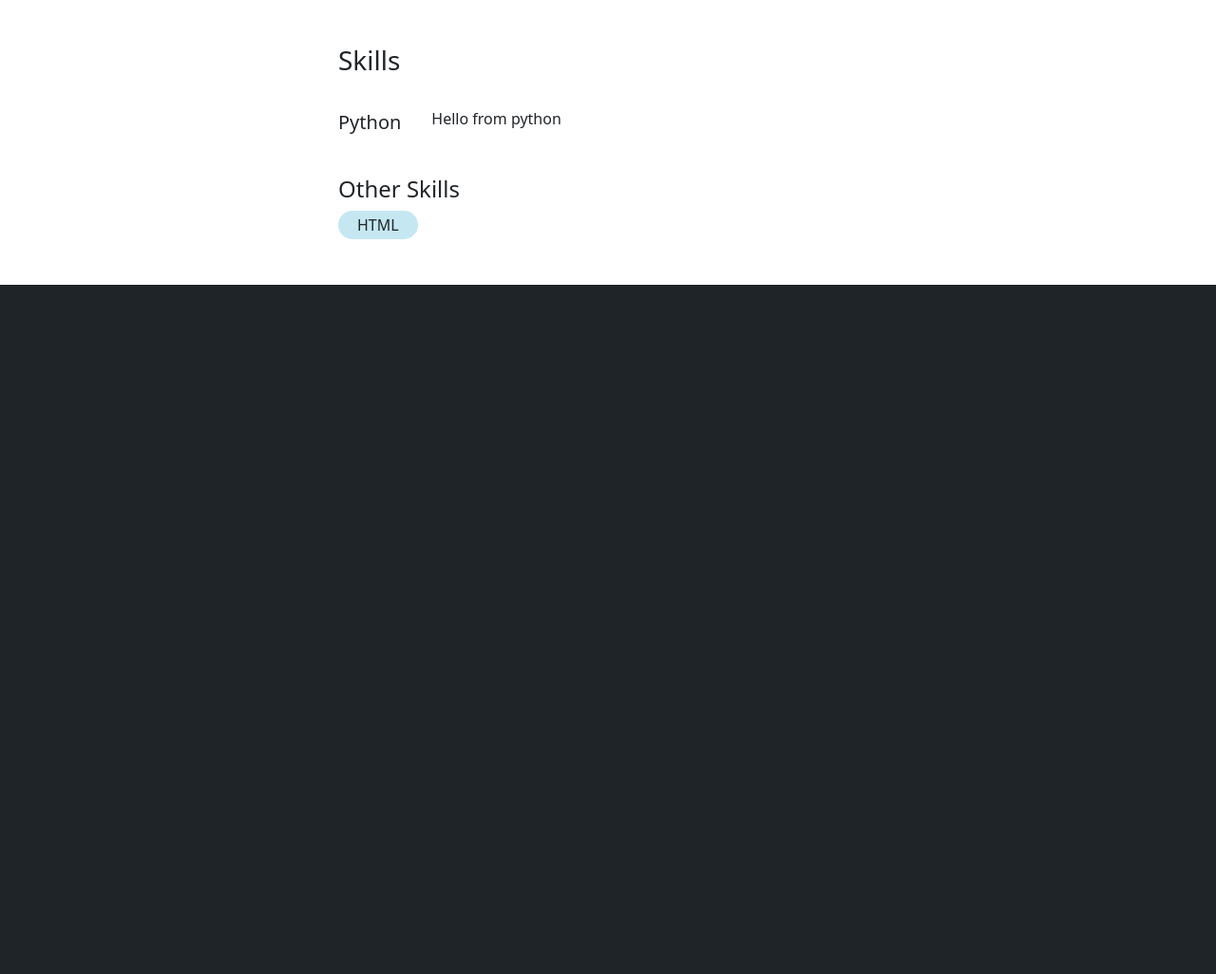
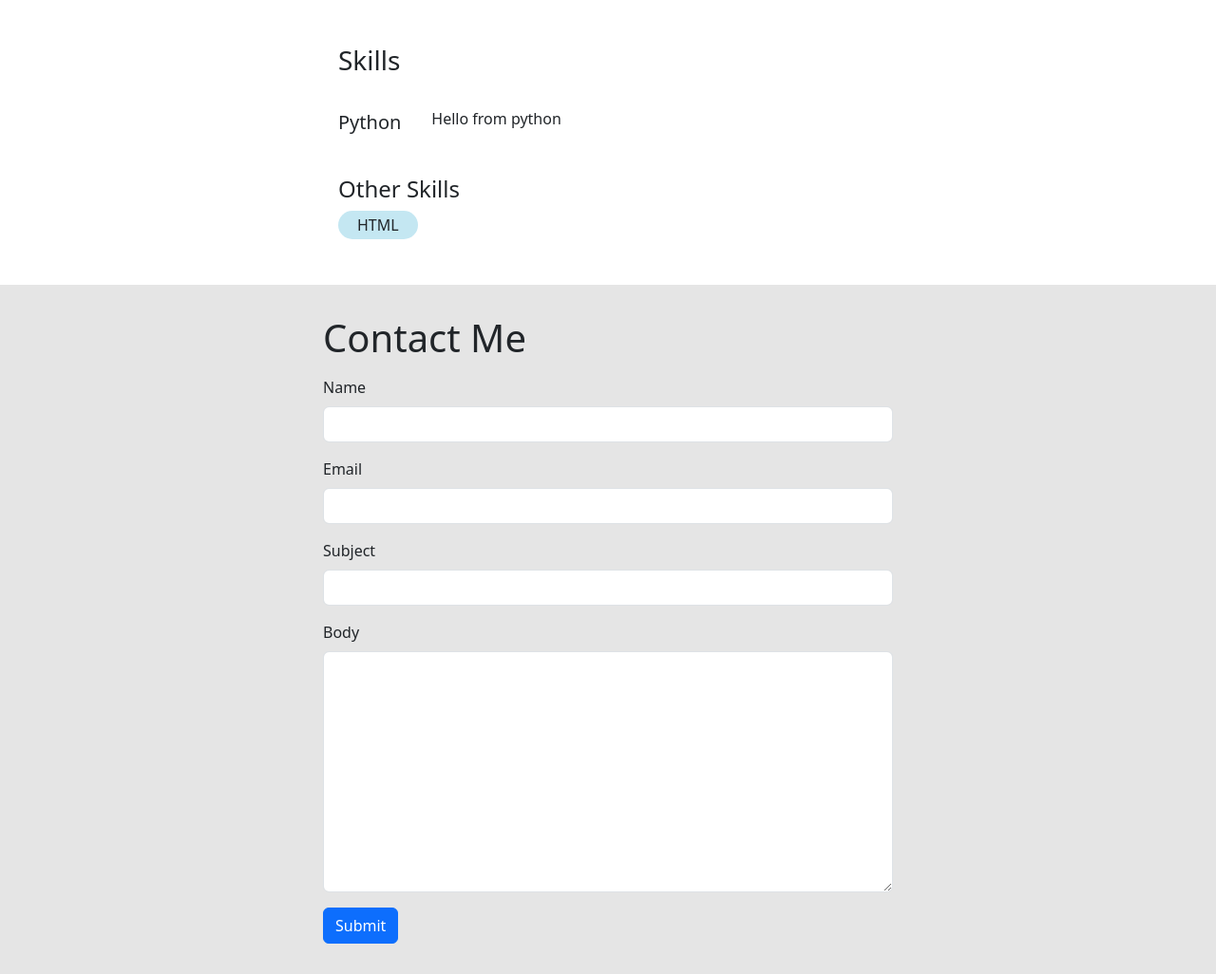
Before and after one commit to IamMunim/Munim, a Django app: page / in a window 1280 px wide. Shown: the part 1223-2249 px from the top of the page at 95% size. Before the commit the page ends 1523 px from the top, so only its background shows below. Run offline with Django 5.2, Linux system fonts and the light colour scheme; data comes from the database, SQL or seed files in the repository; both versions use the stored data as it was after the commit; some libraries are stand-ins or nearby versions.

Commit message:
committed

```diff
--- a/base/forms.py
+++ b/base/forms.py
@@ -1,5 +1,5 @@
 from django.forms import ModelForm
-from .models import Project
+from .models import Project,Message
 
 class ProjectForm(ModelForm):
     class Meta:
@@ -20,3 +20,26 @@ class ProjectForm(ModelForm):
          self.fields['body'].widget.attrs.update(
               {'class':'form-control' }
          )
+
+
+class MessageForm(ModelForm):
+    class Meta:
+         model = Message
+         fields = ['name','email','subject','body']
+
+
+    def __init__(self, *args, **kwargs):
+         super(MessageForm,self).__init__(*args, **kwargs)
+         self.fields['name'].widget.attrs.update(
+              {'class':'form-control'}
+         )
+
+         self.fields['email'].widget.attrs.update(
+              {'class':'form-control' }
+         )
+         self.fields['subject'].widget.attrs.update(
+              {'class':'form-control' }
+         )
+         self.fields['body'].widget.attrs.update(
+              {'class':'form-control' }
+         )
--- a/base/templates/base/home.html
+++ b/base/templates/base/home.html
@@ -1,7 +1,4 @@
-{% extends 'base/main.html' %}
-{% load static %}
-{% block content %}
-
+{% extends 'base/main.html' %} {% load static %} {% block content %}
 
 <section class="hero">
   <div class="hero--content">
@@ -51,11 +48,11 @@
   <div class="about--wrapper">
     <h3>Here About Me</h3>
     <p>
-          In this tutorial you get a step by step guide on how to install and
-          create a Django project. You will learn how to create a project where
-          you can add, read, update or delete data. You will learn how to make
-          HTML Templates and use Django Template Tags to insert data within a
-          HTML document.
+      In this tutorial you get a step by step guide on how to install and create
+      a Django project. You will learn how to create a project where you can
+      add, read, update or delete data. You will learn how to make HTML
+      Templates and use Django Template Tags to insert data within a HTML
+      document.
     </p>
     <p>
       How to use CSS media queries to create a responsive image gallery that
@@ -70,9 +67,7 @@
     {% for skill in detailedSkills %}
     <div class="skills--wrapper">
       <h5>{{skill.title}}</h5>
-          <p>
-            {{skill.body}}
-          </p>
+      <p>{{skill.body}}</p>
     </div>
     {% endfor %}
     <h4>Other Skills</h4>
@@ -85,4 +80,30 @@
     </div>
   </div>
 </section>
+
+<section class="section--2">
+
+  <div class="container">
+    <h1 class="contact--form mb-3">Contact Me</h1>
+    <form class="contact--form" action="" method="POST">
+      {% csrf_token %}
+      {% for field in form %}
+
+      <div class="mb-3">
+        <label for="" class="form-label">{{field.label}}</label>
+        {{field}}
+      </div>
+
+      {% endfor %}
+      <input
+        class="btn btn-primary"
+        type="submit"
+        value="Submit"
+        name=""
+        id=""
+      />
+    </form>
+  </div>
+</section>
+
 {% endblock content %}
--- a/base/templates/base/inbox.html
+++ b/base/templates/base/inbox.html
@@ -4,6 +4,7 @@
 
 <div class="container">
 <h3>My messages</h3>
+<h5>Unread Messeages ({{unreadCount}})</h5>
 <table class="table">
     <thead>
         <tr>
--- a/base/templates/base/main.html
+++ b/base/templates/base/main.html
@@ -19,6 +19,17 @@
 
     {% include 'base/navbar.html' %}
 
+    {% if messages %}
+
+    {% for message in messages %}
+    <div class="alert alert-success" role="alert">
+      {{ message }}
+    </div>
+
+    {% endfor %}
+
+{% endif %}
+
     {% block content %}
 
      {% endblock content %}
--- a/base/templates/base/navbar.html
+++ b/base/templates/base/navbar.html
@@ -1,8 +1,8 @@
 <section class="navigation-bar">
   <a href="{% url 'home' %}" class="navi-link">Home</a>
-  <a href="{% url 'home' %}" class="navi-link">Projects</a>
+  <a href="{% url 'all-project' %}" class="navi-link">Projects</a>
   <a href="#" class="navi-link">Courses</a>
-  <a href="#" class="navi-link">Contacts</a>
+  <a href="{% url 'contact' %}" class="navi-link">Contacts</a>
    {% if request.user.is_authenticated %}
    <a href="{% url 'inbox' %}" class="navi-link">Inbox</a>
   <a href="{% url 'add-project' %}" class="navi-link">Add Project</a>
--- a/base/urls.py
+++ b/base/urls.py
@@ -5,8 +5,10 @@ urlpatterns=[
     path('',views.homePage,name='home'),
     path('project/<str:pk>', views.projectPage,name='project'),
     path('add-project/',views.addProject,name='add-project'),
+    path('all-project/',views.projectAll,name='all-project'),
     path('edit-project/<str:pk>/', views.editProject, name="edit-project"),
     path('inbox/',views.inboxPage,name='inbox'),
+    path('contact/',views.contactPage,name='contact'),
     path('message/<str:pk>/',views.messagePage,name='message'),
 
 
--- a/base/views.py
+++ b/base/views.py
@@ -1,19 +1,37 @@
 from django.shortcuts import render,redirect
 from .models import Project,Skill,Message
-from .forms import ProjectForm
+from .forms import ProjectForm,MessageForm
+from django.contrib import messages
 
 
 def homePage(request):
     projects=Project.objects.all()
     detailedSkills=Skill.objects.exclude(body='')
     skills=Skill.objects.filter(body='')
-    context={'projects':projects, 'detailedSkills':detailedSkills, 'skills':skills}
+    form=MessageForm()
+
+    if request.method == 'POST':
+        form=MessageForm(request.POST)
+        if form.is_valid():
+            form.save()
+            messages.success(request,"Your message was successfully sent.")
+
+
+
+    context={'projects':projects, 'detailedSkills':detailedSkills,
+             'skills':skills, 'form':form}
     return render(request,'base/home.html',context)
 
 def projectPage(request,pk):
     project=Project.objects.get(id=pk)
     context={'project':project}
     return render(request,'base/project.html',context)
+
+def projectAll(request):
+
+    projects=Project.objects.all()
+    context={'projects':projects}
+    return render(request,'base/projectAll.html',context)
 
 
 def addProject(request):
@@ -42,8 +60,8 @@ def editProject(request, pk):
 
 def inboxPage(request):
     inbox=Message.objects.all().order_by('is_read')
-
-    context={'inbox':inbox}
+    unreadCount=Message.objects.filter(is_read=False).count()
+    context={'inbox':inbox, 'unreadCount':unreadCount}
     return render(request,'base/inbox.html',context)
 
 
@@ -53,3 +71,15 @@ def messagePage(request,pk):
     message.save()
     context={'message':message}
     return render(request,'base/message.html',context)
+
+
+def contactPage(request):
+    form=MessageForm()
+    if request.method == 'POST':
+        form=MessageForm(request.POST)
+        if form.is_valid():
+            form.save()
+            messages.success(request,"Your message was successfully sent.")
+
+    context={'form':form}
+    return render(request,'base/contact.html',context)
--- a/static/styles/main.css
+++ b/static/styles/main.css
@@ -188,3 +188,9 @@
 .project--image{
     max-width: 800px;
 }
+
+.contact--form{
+    display: block;
+    max-width: 600px;
+    margin: 0 auto;
+}
```
Also changed, not shown: base/templates/base/contact.html (added, +30 -0 lines), base/templates/base/projectAll.html (added, +31 -0 lines), db.sqlite3. Lines whose indentation alone changed are shown as unchanged.
